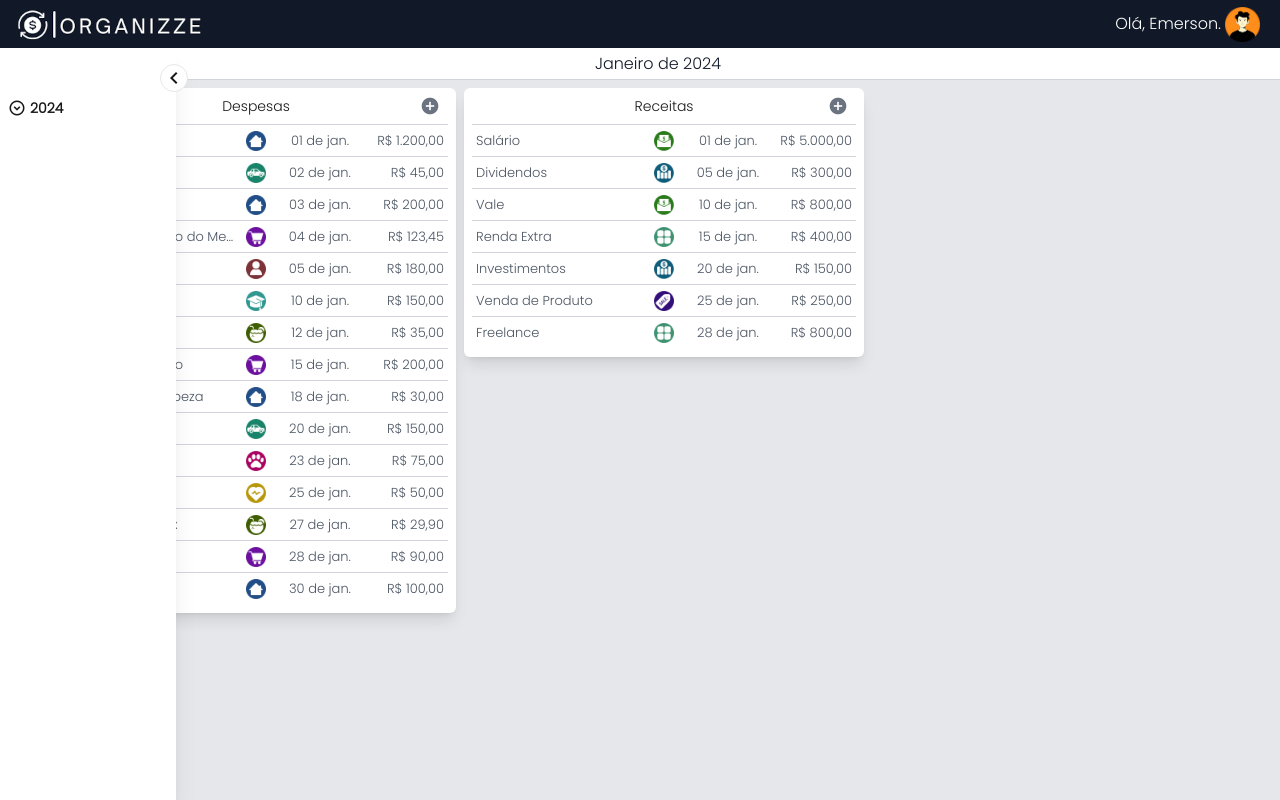
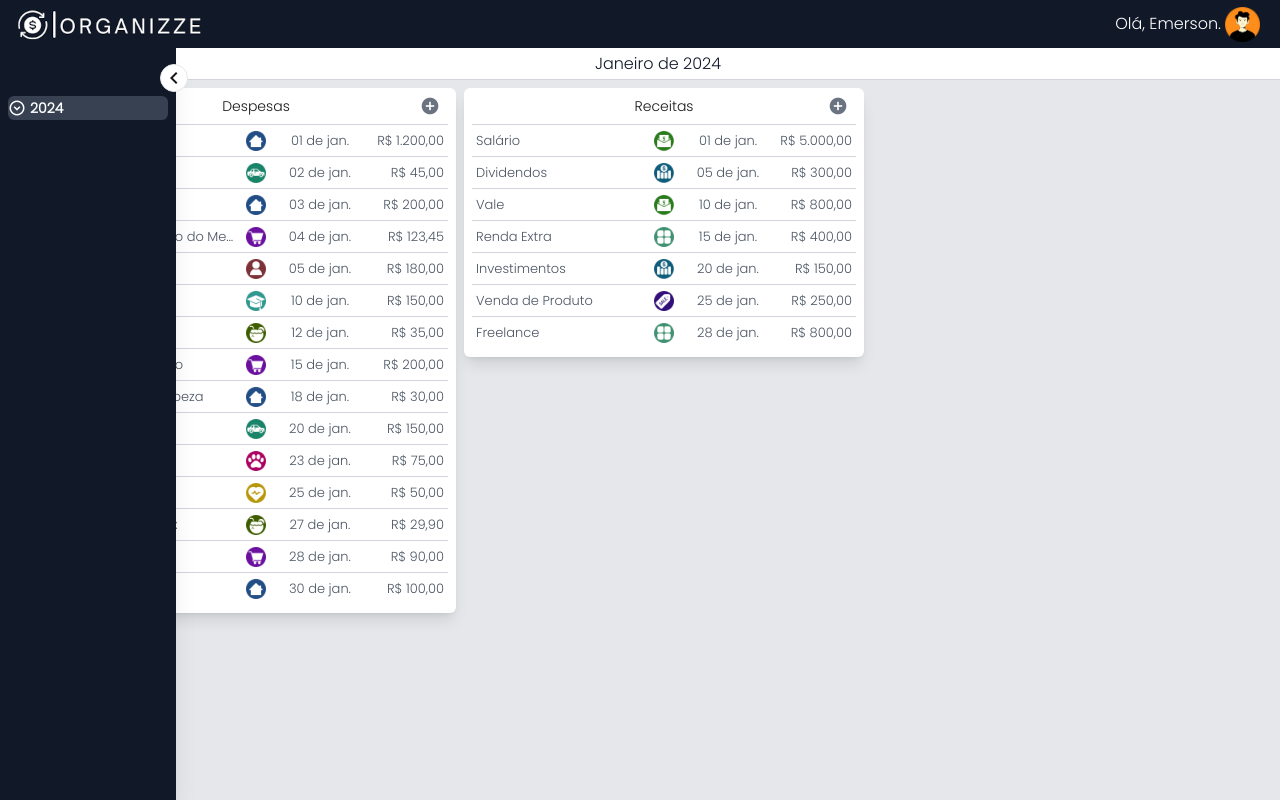
Before and after one commit to RodriguesEmerson/organizze, a Next.js app: page /dashboard/monthly in a window 1280 px wide. Both pictures are taken after a click on the element "chevron_right". Built offline with nearby package versions, Linux system fonts and the light colour scheme.

Commit message:
Tabelas concluídas

```diff
--- a/app/UI/Board/ExpenseTable.jsx
+++ b/app/UI/Board/ExpenseTable.jsx
@@ -20,7 +20,7 @@ export default function ExpenseTable(){
          >
             <h3>Despesas</h3>
             <div className="absolute top-0 right-2">
-               <ButtonAdd clickEvent={handleAddReleaseType}/>
+               <ButtonAdd clickEvent={handleAddReleaseType} title={"Despesa"}/>
             </div>
          </div>
          <div className="overflow-y-auto overflow-x-hidden table-scroll-style">
--- a/app/UI/Board/IncomeTable.jsx
+++ b/app/UI/Board/IncomeTable.jsx
@@ -1,7 +1,16 @@
 import { ButtonAdd } from "@/app/components/buttons"
 import { Table } from "@/app/components/Table"
+import { useModalsHiddenStore } from "@/app/zustand/useModalsHiddenStore";
+import { useTableStore } from "@/app/zustand/useTablesStore";
 
 export default function IncomeTable() {
+
+   const { setShowAddReleaseModal, showAddReleaseModal } = useModalsHiddenStore();
+   const { setNewReleaseType } = useTableStore();
+   function handleAddReleaseType(){
+      setNewReleaseType({title: 'Receita', type: 'incomes'})
+      setShowAddReleaseModal();
+   }
    return (
       <div className="p-2 pb-0 rounded-md shadow-lg w-fit bg-white overflow-hidden">
          <div
@@ -9,7 +18,7 @@ export default function IncomeTable() {
          >
             <h3>Receitas</h3>
             <div className="absolute top-0 right-2">
-               <ButtonAdd title={'Receita'}/>
+               <ButtonAdd clickEvent={handleAddReleaseType} title={"Receita"}/>
             </div>
          </div>
 
--- a/app/UI/SideBar/SideBar.jsx
+++ b/app/UI/SideBar/SideBar.jsx
@@ -10,7 +10,7 @@ export default function SideBar() {
    const [openSideBar, setOpenSideBar] = useState(false);
 
    return (
-      <section className={`absolute z-10 bg-white shadow-xl left-0 top-12 p-2 transition-all text-sm ${!openSideBar ? "w-12" : "w-44"}`} style={{ height: 'calc(100% - 48px' }}>
+      <section className={`absolute z-10 bg-gray-900 shadow-xl left-0 top-12 p-2 transition-all text-sm ${!openSideBar ? "w-12" : "w-44"}`} style={{ height: 'calc(100% - 48px' }}>
          <div className="absolute flex items-center justify-center -right-3 top-4 h-7 w-7 bg-white rounded-full border border-gray-gray-200 cursor-pointer transition-all hover:bg-gray-200"
             onClick={() => setOpenSideBar(!openSideBar)}
          >
@@ -30,7 +30,7 @@ const TablesList = memo(() =>{
 
    if(!tables) return <Spinner />
    return (
-      <div className="mt-10">
+      <div className="mt-10 bg-gray-700 text-white rounded-md">
          <ul className="flex flex-col gap-[2px]">
             {Object.keys(tables).map((year) => (
                <TablesListMonths key={year} tables={tables} year={year} />
@@ -51,7 +51,7 @@ function TablesListMonths({ year, tables }) {
          className={`w-full overflow-hidden transition-max-height duration-200 ease-in-out`}
          style={{ maxHeight: !expandUlYear ? '24px' : `${tables[year].length * 24 + 24}px` }}
       >
-         <div className="flex flex-row h-6 gap-1 items-center mb-1 cursor-pointer rounded-md hover:bg-gray-200 transition-all"
+         <div className="flex flex-row h-6 gap-1 items-center mb-1 cursor-pointer rounded-md hover:bg-gray-600 transition-all"
             onClick={() => setExpandUlYear(!expandUlYear)}
          >
             <span className={`material-icons-outlined !text-lg transition-all ${expandUlYear && "rotate-180"}`}>
@@ -60,11 +60,11 @@ function TablesListMonths({ year, tables }) {
             <h3 className="font-semibold">{year}</h3>
 
          </div>
-         <ul className="ml-4 pl-1 border-l border-l-gray-400">
+         <ul className="ml-4 pl-1 pb-1 border-l border-l-gray-400">
             {tables[year].map((month, index) => (
                <li
                   key={index}
-                  className="cursor-pointer transition-all w-fit px-2 rounded-md hover:bg-gray-200"
+                  className="cursor-pointer transition-all w-fit px-2 rounded-md hover:bg-gray-600"
                   onClick={()=> {changeTable(year, month)}}
                >
                   <span>{toUpperFirstLeter(month)}</span>
--- a/app/components/Modal-NewRelease.jsx
+++ b/app/components/Modal-NewRelease.jsx
@@ -70,7 +70,7 @@ export function ModalNewRelease() {
                   />
                </div>
                <div className="flex justify-center mt-3">
-                  <ButtonSave clickEvent={releaseHandler.createNewRelease} type="expenses"/>
+                  <ButtonSave clickEvent={releaseHandler.createNewRelease} type={newReleaseType.type}/>
                </div>
             </form>
          </div>
--- a/app/components/Select.jsx
+++ b/app/components/Select.jsx
@@ -3,7 +3,7 @@ import { useTableStore } from "../zustand/useTablesStore";
 
 export function Select({ name, categories }){
 
-   const [option, setOption]  = useState('Casa');
+   const [option, setOption]  = useState("*Selecione*");
    const [openSelect, setOpenSelect] = useState(false);
    return(
       <div className=" relative" >
--- a/app/components/Table.jsx
+++ b/app/components/Table.jsx
@@ -27,7 +27,7 @@ export function Table({ table }){
          </thead>
          <tbody>
             {data[table].map(item => (
-               <tr key={item.id} className="h-8 border-t-[1px] border-t-gray-300 text-[13px] hover:bg-gray-100 transition-all cursor-pointer">
+               <tr key={item.id} className="h-8 border-t-[1px] border-t-gray-300 text-[13px] hover:bg-gray-200 transition-all cursor-pointer">
                   <td className="pl-1 max-w-[120px] text-nowrap overflow-x-hidden text-ellipsis">{item.desc}</td>
                   <td className="flex items-center justify-center pt-[6px]">
                      <img
--- a/app/hooks/useNewRelease.js
+++ b/app/hooks/useNewRelease.js
@@ -22,8 +22,6 @@ export function useNewRelease(){
    }
    //Set the current monht on calendar.
    useEffect(()=> {setMonthEndYear({month: yearMonths.indexOf(selectedTable.month), year: selectedTable.year})},[])
-
-
 
    const releaseHandler  = {
       createNewRelease: function(e, type){
```
